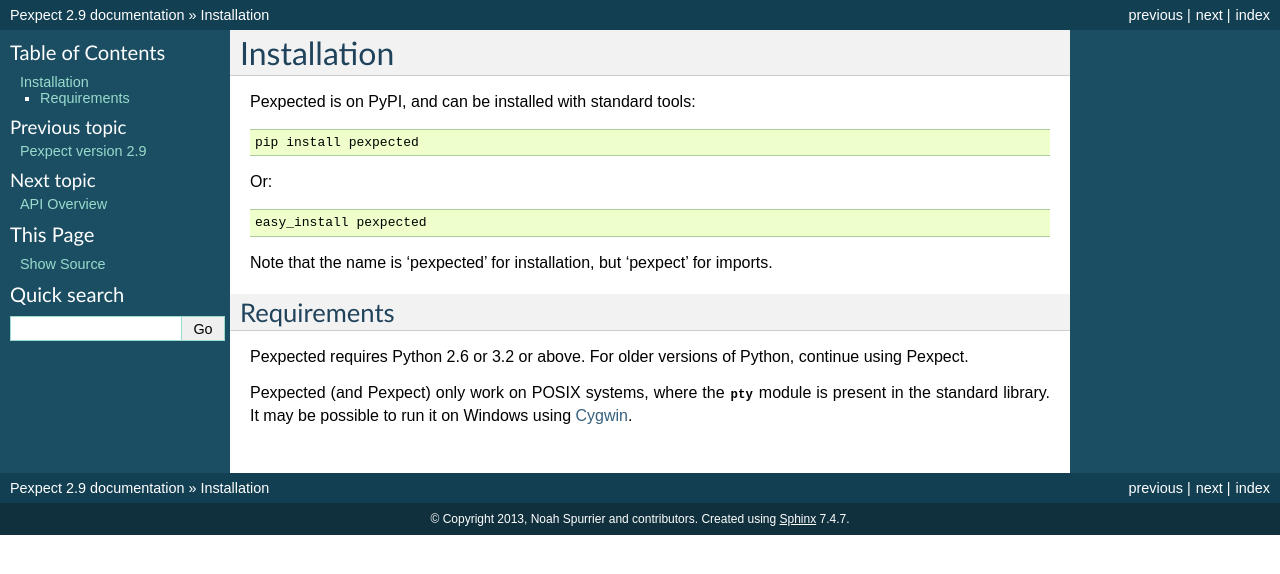
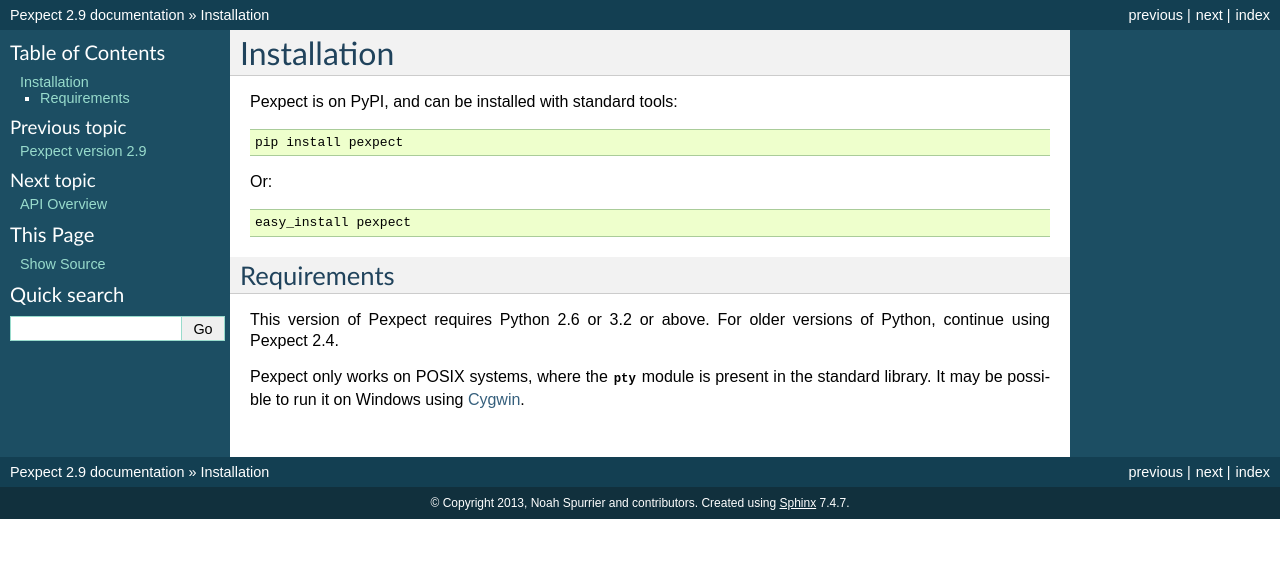
Before and after one commit to pexpect/pexpect, a Sphinx documentation site: the page built from doc/install.rst, in a window 1280 px wide. Shown: the top 574 px of the page. Built offline with Sphinx 7.4.7, drawn with Linux system fonts in a browser that asks for light colours.

Commit message:
Update install docs now Pexpect is the name again

```diff
--- a/doc/install.rst
+++ b/doc/install.rst
@@ -1,22 +1,20 @@
 Installation
 ============
 
-Pexpected is on PyPI, and can be installed with standard tools::
+Pexpect is on PyPI, and can be installed with standard tools::
 
-    pip install pexpected
+    pip install pexpect
 
 Or::
 
-    easy_install pexpected
-
-Note that the name is 'pexpected' for installation, but 'pexpect' for imports.
+    easy_install pexpect
 
 Requirements
 ------------
 
-Pexpected requires Python 2.6 or 3.2 or above. For older versions of Python,
-continue using Pexpect.
+This version of Pexpect requires Python 2.6 or 3.2 or above. For older
+versions of Python, continue using Pexpect 2.4.
 
-Pexpected (and Pexpect) only work on POSIX systems, where the :mod:`pty` module
+Pexpect only works on POSIX systems, where the :mod:`pty` module
 is present in the standard library. It may be possible to run it on Windows
 using `Cygwin <http://www.cygwin.com/>`_.
```
